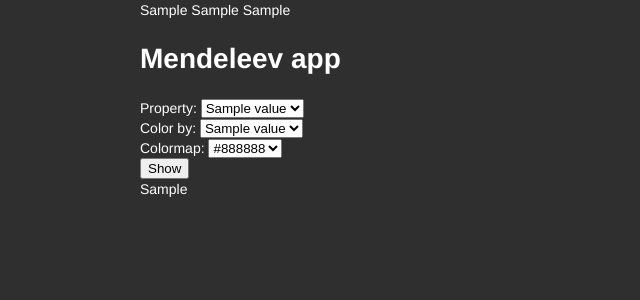
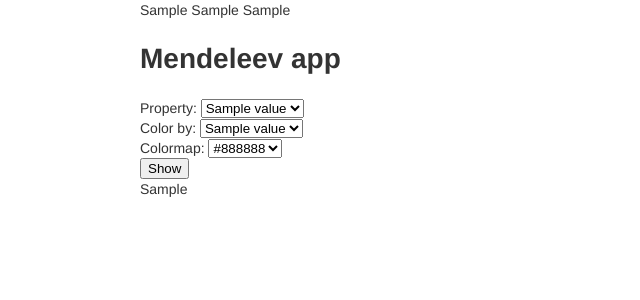
Before and after one commit to lmmentel/mendeleevapp, a Flask app: template app/templates/index.html in a window 1280 px wide. Shown: the top 300 px of the page, without its empty margins (0-640 px from the left). Run offline with Flask 2, Linux system fonts and the light colour scheme; the template is opened without the code that fills it: most values are stand-ins (such as "Sample title", 1, 10 or a date in 2020); parts of the project's set-up code (start-up, migrations or seed data) failed here and were passed over.

Commit message:
udated the css

```diff
--- a/app/static/css/mendeleev.css
+++ b/app/static/css/mendeleev.css
@@ -10,10 +10,10 @@
   line-height: 1.42857143;
   -webkit-font-smoothing: antialiased;
   text-rendering: optimizeLegibility;
-/*  color: #333333;
-  background-color: #ffffff;*/
-  color: #fff;
-  background: #2F2F2F;
+  color: #333333;
+  background-color: #ffffff;
+/*  color: #fff;
+  background: #2F2F2F;*/
   /*font-family: 'Noto Sans', sans-serif;*/
   width: 1000px;
   margin: auto;
@@ -23,3 +23,7 @@
   width: 800px;
   margin: auto;
 }
+
+.inline li {
+  display: inline;
+}
```
